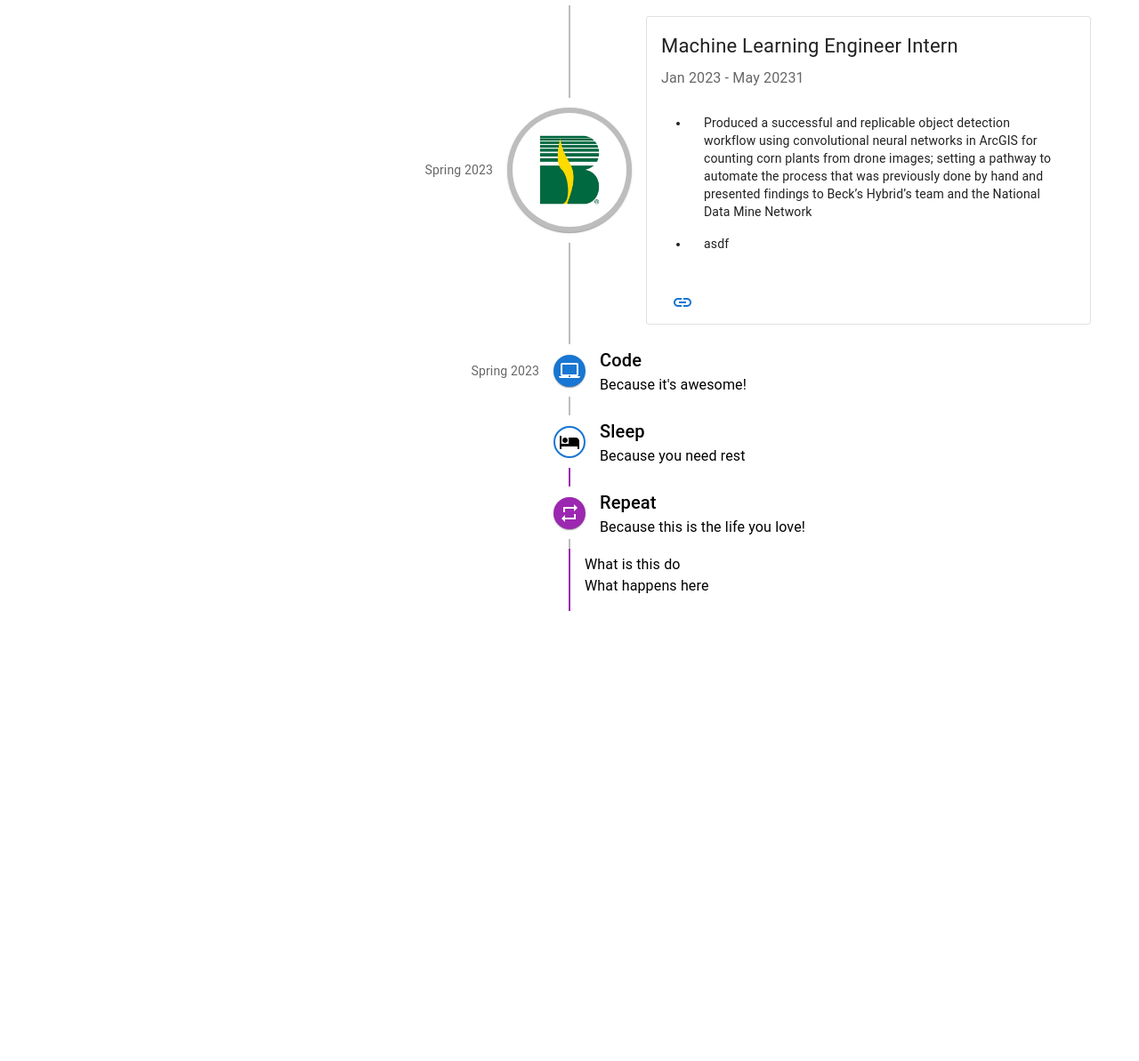
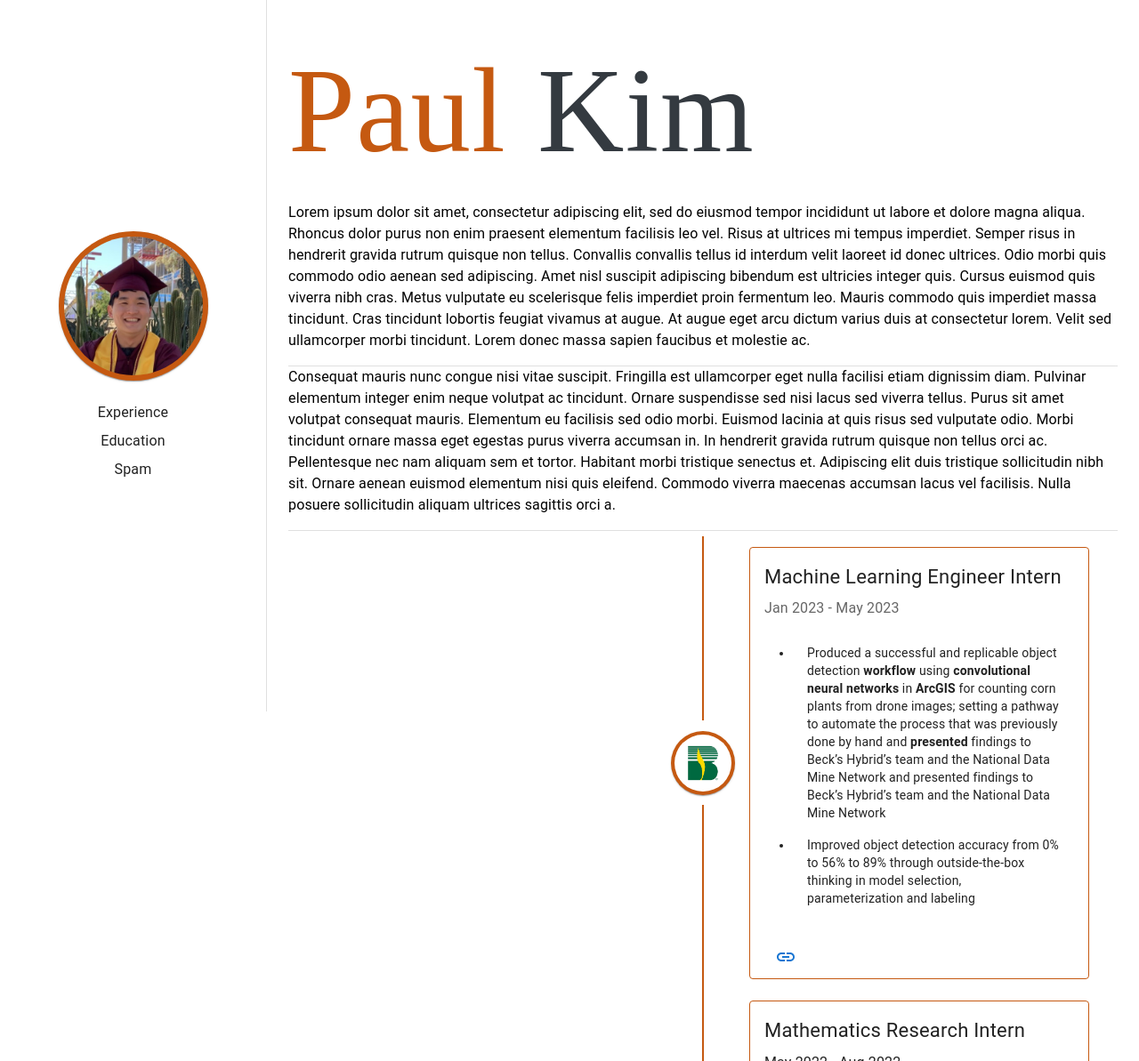
Before and after one commit to PaulEunKim/resume2, a Gatsby site: page / in a window 1280 px wide. Shown: the top 1193 px of the page at 89% size. Before the commit the page ends 800 px from the top, so only its background shows below. Built offline with nearby package versions, Linux system fonts and the light colour scheme; Gatsby itself is replaced by a stand-in of ours; a web font is replaced by a local one.

Commit message:
made timeline but scrapping it for regular boxes

```diff
--- a/package.json
+++ b/package.json
@@ -18,6 +18,7 @@
   "dependencies": {
     "@emotion/react": "^11.11.0",
     "@emotion/styled": "^11.11.0",
+    "@fontsource/saira-extra-condensed": "^5.0.3",
     "@mui/icons-material": "^5.11.16",
     "@mui/lab": "^5.0.0-alpha.132",
     "autoprefixer": "^10.4.14",
--- /dev/null
+++ b/src/components/ASUCard.tsx
@@ -0,0 +1,61 @@
+import * as React from "react";
+import LinkIcon from "@mui/icons-material/Link";
+
+import Typography from "@mui/material/Typography";
+
+import Box from "@mui/material/Box";
+
+//card
+import Card from "@mui/material/Card";
+import CardActions from "@mui/material/CardActions";
+import CardContent from "@mui/material/CardContent";
+
+import Button from "@mui/material/Button";
+
+//lists
+import List from "@mui/material/List";
+import ListItem from "@mui/material/ListItem";
+
+const ASUContents = (
+  <React.Fragment>
+    <CardContent>
+      <Typography sx={{ fontSize: 22 }} color="text.primary" gutterBottom>
+        Mathematics Research Intern
+      </Typography>
+
+      <Typography sx={{ mb: 1.5 }}>
+        May 2022 - Aug 2022
+      </Typography>
+
+      <Typography variant="body2">
+        <List sx={{ listStyleType: "disc", pl: 4 }}>
+          <ListItem sx={{ display: "list-item" }}>
+            Integrated a variety of <strong>linear algebra</strong>,
+            <strong> numerical analysis</strong>, and
+            <strong>calculus</strong> techniques to de-blur blurry/noisy images
+            using <strong>MatLab</strong> and presented findings to ASU
+            professors and students
+          </ListItem>
+        </List>
+      </Typography>
+    </CardContent>
+
+    <CardActions>
+      <Button size="small">
+        <LinkIcon></LinkIcon>
+      </Button>
+    </CardActions>
+  </React.Fragment>
+);
+
+const ASUCard = () => {
+  return (
+    <React.Fragment>
+      <Box sx={{ minWidth: 275, maxWidth: 500 }}>
+        <Card variant="outlined" sx={{borderColor: '#c55911'}}>{ASUContents}</Card>
+      </Box>
+    </React.Fragment>
+  );
+}
+
+export default ASUCard
--- /dev/null
+++ b/src/components/AuroraCard.tsx
@@ -0,0 +1,58 @@
+import * as React from "react";
+import LinkIcon from "@mui/icons-material/Link";
+
+import Typography from "@mui/material/Typography";
+
+import Box from "@mui/material/Box";
+
+//card
+import Card from "@mui/material/Card";
+import CardActions from "@mui/material/CardActions";
+import CardContent from "@mui/material/CardContent";
+
+import Button from "@mui/material/Button";
+
+//lists
+import List from "@mui/material/List";
+import ListItem from "@mui/material/ListItem";
+
+const AuroraContents = (
+  <React.Fragment>
+    <CardContent>
+      <Typography sx={{ fontSize: 22 }} color="text.primary" gutterBottom>
+        Software Development Intern
+      </Typography>
+
+      <Typography sx={{ mb: 1.5 }} color="text.secondary">
+        Sep 2019 - Mar 2020
+      </Typography>
+
+      <Typography variant="body2">
+        <List sx={{ listStyleType: "disc", pl: 4 }}>
+          <ListItem sx={{ display: "list-item" }}>
+            Digitized court operations, processes, and forms using
+            <strong> HTML, CSS, JavaScript, and PHP</strong>
+          </ListItem>
+        </List>
+      </Typography>
+    </CardContent>
+
+    <CardActions>
+      <Button size="small">
+        <LinkIcon></LinkIcon>
+      </Button>
+    </CardActions>
+  </React.Fragment>
+);
+
+const AuroraCard = () => {
+  return (
+    <React.Fragment>
+      <Box sx={{ minWidth: 275, maxWidth: 500 }}>
+        <Card variant="outlined" sx={{borderColor: '#c55911'}}>{AuroraContents}</Card>
+      </Box>
+    </React.Fragment>
+  );
+};
+
+export default AuroraCard;
--- /dev/null
+++ b/src/components/BecksCard.tsx
@@ -0,0 +1,73 @@
+import * as React from "react";
+
+// icons
+import LinkIcon from "@mui/icons-material/Link";
+
+import Typography from "@mui/material/Typography";
+
+import Box from "@mui/material/Box";
+
+//card
+import Card from "@mui/material/Card";
+import CardActions from "@mui/material/CardActions";
+import CardContent from "@mui/material/CardContent";
+
+//button
+import Button from "@mui/material/Button";
+
+//lists
+import List from "@mui/material/List";
+import ListItem from "@mui/material/ListItem";
+
+const BecksContents = (
+  <React.Fragment>
+    <CardContent>
+      <Typography sx={{ fontSize: 22 }} color="text.primary" gutterBottom>
+      Machine Learning Engineer Intern
+      </Typography>
+
+      <Typography sx={{ mb: 1.5 }} color="text.secondary">
+        Jan 2023 - May 2023
+      </Typography>
+
+      <Typography variant="body2">
+        <List sx={{ listStyleType: "disc", pl: 4 }}>
+          <ListItem sx={{ display: "list-item" }}>
+            Produced a successful and replicable object detection
+            <strong> workflow</strong> using
+            <strong> convolutional neural networks</strong> in
+            <strong> ArcGIS</strong> for counting corn plants from drone images;
+            setting a pathway to automate the process that was previously done
+            by hand and <strong>presented</strong> findings to Beck’s Hybrid’s
+            team and the National Data Mine Network and presented findings to
+            Beck’s Hybrid’s team and the National Data Mine Network
+          </ListItem>
+
+          <ListItem sx={{ display: "list-item" }}>
+            Improved object detection accuracy from 0% to 56% to 89% through
+            outside-the-box thinking in model selection, parameterization and
+            labeling
+          </ListItem>
+        </List>
+      </Typography>
+    </CardContent>
+
+    <CardActions>
+      <Button size="small">
+        <LinkIcon></LinkIcon>
+      </Button>
+    </CardActions>
+  </React.Fragment>
+);
+
+const BecksCard = () => {
+  return (
+    <React.Fragment>
+      <Box sx={{ minWidth: 275, maxWidth: 500 }}>
+        <Card variant="outlined" sx={{borderColor: '#c55911'}}>{BecksContents}</Card>
+      </Box>
+    </React.Fragment>
+  );
+}
+
+export default BecksCard;
--- /dev/null
+++ b/src/components/CustomizedTimeline.tsx
@@ -0,0 +1,121 @@
+import * as React from "react";
+
+//images
+import becks from "../images/becks.jpg";
+import asu from "../images/asu.jpg";
+import aurora from "../images/aurora.jpg";
+
+//timeline
+import Timeline from "@mui/lab/Timeline";
+import TimelineItem from "@mui/lab/TimelineItem";
+import TimelineSeparator from "@mui/lab/TimelineSeparator";
+import TimelineConnector from "@mui/lab/TimelineConnector";
+import TimelineContent from "@mui/lab/TimelineContent";
+import TimelineOppositeContent from "@mui/lab/TimelineOppositeContent";
+import TimelineDot from "@mui/lab/TimelineDot";
+
+import { Avatar } from "@mui/material";
+
+//components
+import BecksCard from "./BecksCard";
+import AuroraCard from "./AuroraCard";
+import ASUCard from "./ASUCard";
+
+import Typography from "@mui/material/Typography";
+
+const CustomizedTimeline = () => {
+  return (
+    <Timeline position="right" >
+      <TimelineItem sx={{display: 'flex', justifyContent:'flex-start'}}>
+        {/* <TimelineOppositeContent
+          sx={{ m: "auto 0", fontSize: 24 }}
+          align="right"
+          variant="body2"
+          color="text.secondary"
+        >
+          <Typography
+            sx={{ fontSize: 36, fontFamily: "Saira Extra Condensed" }}
+            color="#c55911"
+            gutterBottom
+          >
+            Spring '23
+          </Typography>
+        </TimelineOppositeContent> */}
+        <TimelineSeparator>
+          <TimelineConnector sx={{ backgroundColor: "#c55911" }} />
+          <TimelineDot sx={{backgroundColor: '#c55911', border: '.1px'}}>
+            <Avatar
+              alt="Remy Sharp"
+              src={becks}
+              sx={{ width: 64, height: 64 }}
+            />
+          </TimelineDot>
+          <TimelineConnector sx={{ backgroundColor: "#c55911" }} />
+        </TimelineSeparator>
+        <TimelineContent sx={{ py: "12px", px: 2 }}>
+          <BecksCard></BecksCard>
+        </TimelineContent>
+      </TimelineItem>
+
+      <TimelineItem>
+        <TimelineOppositeContent
+          sx={{ m: "auto 0", fontSize: 24 }}
+          align="right"
+          variant="body2"
+          color="text.secondary"
+        >
+          <Typography
+            sx={{ fontSize: 36, fontFamily: "Saira Extra Condensed" }}
+            color="#c55911"
+            gutterBottom
+          >
+            Summer '22
+          </Typography>
+        </TimelineOppositeContent>
+        <TimelineSeparator>
+          <TimelineConnector sx={{ backgroundColor: "#c55911" }} />
+          <TimelineDot sx={{backgroundColor: '#c55911', border: '.1px'}}>
+            <Avatar alt="Remy Sharp" src={asu} sx={{ width: 64, height: 64 }} />
+          </TimelineDot>
+          <TimelineConnector sx={{ backgroundColor: "#c55911" }} />
+        </TimelineSeparator>
+        <TimelineContent sx={{ py: "12px", px: 2 }}>
+          <ASUCard></ASUCard>
+        </TimelineContent>
+      </TimelineItem>
+
+      <TimelineItem>
+        <TimelineOppositeContent
+          sx={{ m: "auto 0", fontSize: 24 }}
+          align="right"
+          variant="body2"
+          color="text.secondary"
+        >
+          <Typography
+            sx={{ fontSize: 36, fontFamily: "Saira Extra Condensed" }}
+            color="#c55911"
+            gutterBottom
+          >
+            Winter '19, Spring '20
+          </Typography>
+        </TimelineOppositeContent>
+        <TimelineSeparator>
+          <TimelineConnector sx={{ backgroundColor: "#c55911" }} />
+          <TimelineDot sx={{backgroundColor: '#c55911', border: '.1px'}}>
+            <Avatar
+              alt="Remy Sharp"
+              src={aurora}
+              sx={{ width: 64, height: 64 }}
+            />
+          </TimelineDot>
+          <TimelineConnector sx={{ backgroundColor: "#c55911" }} />
+        </TimelineSeparator>
+        <TimelineContent sx={{ py: "12px", px: 2 }}>
+          <AuroraCard></AuroraCard>
+        </TimelineContent>
+      </TimelineItem>
+    </Timeline>
+  );
+};
+
+export default CustomizedTimeline;
--- /dev/null
+++ b/src/components/ResponsiveDrawer.tsx
@@ -0,0 +1,131 @@
+import * as React from "react";
+import AppBar from "@mui/material/AppBar";
+import Box from "@mui/material/Box";
+import CssBaseline from "@mui/material/CssBaseline";
+import Divider from "@mui/material/Divider";
+import Drawer from "@mui/material/Drawer";
+import IconButton from "@mui/material/IconButton";
+import InboxIcon from "@mui/icons-material/MoveToInbox";
+import List from "@mui/material/List";
+import ListItem from "@mui/material/ListItem";
+import ListItemButton from "@mui/material/ListItemButton";
+import ListItemIcon from "@mui/material/ListItemIcon";
+import ListItemText from "@mui/material/ListItemText";
+import MailIcon from "@mui/icons-material/Mail";
+import MenuIcon from "@mui/icons-material/Menu";
+import Toolbar from "@mui/material/Toolbar";
+import Typography from "@mui/material/Typography";
+import { Avatar } from "@mui/material";
+import asu from "../images/asu.png";
+import Grid from "@mui/material/Grid";
+import Paper from "@mui/material/Paper";
+import { styled } from "@mui/material/styles";
+import CustomizedTimeline from "../components/CustomizedTimeline";
+
+import profile from "../images/profile-linkedin-avatar.jpg";
+import { TimelineDot } from "@mui/lab";
+
+import "@fontsource/saira-extra-condensed/600.css"; // Specify weight
+
+const drawerWidth = 300;
+
+const ResponsiveDrawer = () => {
+  const drawer = (
+    <Box>
+      <Box sx={{ justifyContent: "center", display: "flex" }}>
+        <TimelineDot sx={{backgroundColor: '#c55911'}}>
+          <Avatar
+            alt="Remy Sharp"
+            src={profile}
+            sx={{ width: 156, height: 156 }}
+          />
+        </TimelineDot>
+      </Box>
+
+      <List>
+        {["Experience", "Education", "Spam"].map((text, index) => (
+          <ListItem sx={{ textAlign: "center" }} key={text} disablePadding>
+            <Typography>
+
+            </Typography>
+            <ListItemText primary={text} />
+          </ListItem>
+        ))}
+      </List>
+    </Box>
+  );
+
+  return (
+    <Box sx={{ display: "flex" }}>
+      {/* drawer */}
+      <Box
+        component="nav"
+        sx={{ width: { sm: drawerWidth }, flexShrink: { sm: 0 } }}
+        aria-label="mailbox folders"
+      >
+        <Drawer
+          variant="permanent"
+          sx={{
+            display: { xs: "none", sm: "block" },
+            "& .MuiDrawer-paper": {
+              boxSizing: "border-box",
+              width: drawerWidth,
+              justifyContent: "center",
+            },
+          }}
+          open
+        >
+          {drawer}
+        </Drawer>
+      </Box>
+
+      {/* content */}
+      <Box
+        component="main"
+        sx={{
+          flexGrow: 1,
+          p: 3,
+          width: { sm: `calc(100% - ${drawerWidth}px)` },
+        }}
+      >
+        <Typography sx={{fontFamily: 'Saira Extra Condensed', fontSize: 135, color: '#c55911'}}>
+          Paul <Box component="span" sx={{color: '#343a40'}}>Kim</Box>
+        </Typography>
+        <Typography paragraph>
+          Lorem ipsum dolor sit amet, consectetur adipiscing elit, sed do
+          eiusmod tempor incididunt ut labore et dolore magna aliqua. Rhoncus
+          dolor purus non enim praesent elementum facilisis leo vel. Risus at
+          ultrices mi tempus imperdiet. Semper risus in hendrerit gravida rutrum
+          quisque non tellus. Convallis convallis tellus id interdum velit
+          laoreet id donec ultrices. Odio morbi quis commodo odio aenean sed
+          adipiscing. Amet nisl suscipit adipiscing bibendum est ultricies
+          integer quis. Cursus euismod quis viverra nibh cras. Metus vulputate
+          eu scelerisque felis imperdiet proin fermentum leo. Mauris commodo
+          quis imperdiet massa tincidunt. Cras tincidunt lobortis feugiat
+          vivamus at augue. At augue eget arcu dictum varius duis at consectetur
+          lorem. Velit sed ullamcorper morbi tincidunt. Lorem donec massa sapien
+          faucibus et molestie ac.
+        </Typography>
+        <Divider />
+        <Typography paragraph>
+          Consequat mauris nunc congue nisi vitae suscipit. Fringilla est
+          ullamcorper eget nulla facilisi etiam dignissim diam. Pulvinar
+          elementum integer enim neque volutpat ac tincidunt. Ornare suspendisse
+          sed nisi lacus sed viverra tellus. Purus sit amet volutpat consequat
+          mauris. Elementum eu facilisis sed odio morbi. Euismod lacinia at quis
+          risus sed vulputate odio. Morbi tincidunt ornare massa eget egestas
+          purus viverra accumsan in. In hendrerit gravida rutrum quisque non
+          tellus orci ac. Pellentesque nec nam aliquam sem et tortor. Habitant
+          morbi tristique senectus et. Adipiscing elit duis tristique
+          sollicitudin nibh sit. Ornare aenean euismod elementum nisi quis
+          eleifend. Commodo viverra maecenas accumsan lacus vel facilisis. Nulla
+          posuere sollicitudin aliquam ultrices sagittis orci a.
+        </Typography>
+        <Divider />
+        <CustomizedTimeline></CustomizedTimeline>
+      </Box>
+    </Box>
+  );
+};
+
+export default ResponsiveDrawer;
--- /dev/null
+++ b/src/pages/declare.d.ts
@@ -0,0 +1,4 @@
+declare module '*.jpg';
+declare module '*.gif';
+declare module '*.png';
+declare module '*.svg';
--- a/src/pages/index.tsx
+++ b/src/pages/index.tsx
@@ -1,174 +1,32 @@
 import * as React from "react";
 import type { HeadFC, PageProps } from "gatsby";
-import becks from "./becks.jpg";
-
-import Timeline from "@mui/lab/Timeline";
-import TimelineItem from "@mui/lab/TimelineItem";
-import TimelineSeparator from "@mui/lab/TimelineSeparator";
-import TimelineConnector from "@mui/lab/TimelineConnector";
-import TimelineContent from "@mui/lab/TimelineContent";
-import TimelineOppositeContent from "@mui/lab/TimelineOppositeContent";
-import TimelineDot from "@mui/lab/TimelineDot";
-
-// icons
-import FastfoodIcon from "@mui/icons-material/Fastfood";
-import LaptopMacIcon from "@mui/icons-material/LaptopMac";
-import HotelIcon from "@mui/icons-material/Hotel";
-import LinkIcon from "@mui/icons-material/Link";
-
-import RepeatIcon from "@mui/icons-material/Repeat";
-import Typography from "@mui/material/Typography";
-import { Avatar } from "@mui/material";
+import CustomizedTimeline from "../components/CustomizedTimeline";
 
 import Box from "@mui/material/Box";
-import Card from "@mui/material/Card";
-import CardActions from "@mui/material/CardActions";
-import CardContent from "@mui/material/CardContent";
-import Button from "@mui/material/Button";
+import Drawer from "@mui/material/Drawer";
+import AppBar from "@mui/material/AppBar";
+import CssBaseline from "@mui/material/CssBaseline";
+import Toolbar from "@mui/material/Toolbar";
+import List from "@mui/material/List";
+import Typography from "@mui/material/Typography";
+import Divider from "@mui/material/Divider";
+import ListItem from "@mui/material/ListItem";
+import ListItemButton from "@mui/material/ListItemButton";
+import ListItemIcon from "@mui/material/ListItemIcon";
+import ListItemText from "@mui/material/ListItemText";
+import InboxIcon from "@mui/icons-material/MoveToInbox";
+import MailIcon from "@mui/icons-material/Mail";
 
-//lists
-import List from "@mui/material/List";
-import ListItem from "@mui/material/ListItem";
-import ListItemText from "@mui/material/ListItemText";
+import becks from "../images/becks.jpg";
+import { Avatar } from "@mui/material";
+import ResponsiveDrawer from "../components/ResponsiveDrawer";
 
-import data from "./resumeContents";
-
-const experience = [<React.Fragment>1</React.Fragment>,<React.Fragment>2</React.Fragment>];
-
-const card = (
-  <React.Fragment>
-    <CardContent>
-      <Typography sx={{ fontSize: 22 }} color="text.primary" gutterBottom>
-        {data.experience.title[0]}
-      </Typography>
-
-      <Typography sx={{ mb: 1.5 }} color="text.secondary">
-        Jan 2023 - May 2023
-        {experience[0]}
-      </Typography>
-
-      <Typography variant="body2">
-            {data.experience.description[0]}
-      </Typography>
-    </CardContent>
-
-    <CardActions>
-      <Button size="small">
-        <LinkIcon></LinkIcon>
-      </Button>
-    </CardActions>
-  </React.Fragment>
-);
-
-function OutlinedCard() {
-  return (
-    <Box sx={{ minWidth: 275, maxWidth: 500 }}>
-      <Card variant="outlined">{card}</Card>
-    </Box>
-  );
-}
-function CustomizedTimeline() {
-  return (
-    <Timeline position="right">
-      {/* Becks */}
-      <TimelineItem>
-        <TimelineOppositeContent
-          sx={{ m: "auto 0" }}
-          align="right"
-          variant="body2"
-          color="text.secondary"
-        >
-          Spring 2023
-        </TimelineOppositeContent>
-        <TimelineSeparator>
-          <TimelineConnector />
-          <TimelineDot>
-            <Avatar alt="Remy Sharp" src={becks} sx={{ width: 128, height: 128 }}/>
-          </TimelineDot>
-          <TimelineConnector />
-        </TimelineSeparator>
-        <TimelineContent sx={{ py: "12px", px: 2 }}>
-          {/* <Typography variant="h6" component="span">
-            Machine Learning Research Intern
-          </Typography>
-          <Typography>Because you need strength</Typography> */}
-          <OutlinedCard></OutlinedCard>
-        </TimelineContent>
-      </TimelineItem>
-
-      {/* Mathematics Research */}
-      <TimelineItem>
-        <TimelineOppositeContent
-          sx={{ m: "auto 0" }}
-          variant="body2"
-          color="text.secondary"
-        >
-          Spring 2023
-        </TimelineOppositeContent>
-        <TimelineSeparator>
-          <TimelineConnector />
-          <TimelineDot color="primary">
-            <LaptopMacIcon />
-          </TimelineDot>
-          <TimelineConnector />
-        </TimelineSeparator>
-        <TimelineContent sx={{ py: "12px", px: 2 }}>
-          <Typography variant="h6" component="span">
-            Code
-          </Typography>
-          <Typography>Because it&apos;s awesome!</Typography>
-        </TimelineContent>
-      </TimelineItem>
-
-      <TimelineItem>
-        <TimelineSeparator>
-          <TimelineConnector />
-          <TimelineDot color="primary" variant="outlined">
-            <HotelIcon />
-          </TimelineDot>
-          <TimelineConnector sx={{ bgcolor: "secondary.main" }} />
-        </TimelineSeparator>
-        <TimelineContent sx={{ py: "12px", px: 2 }}>
-          <Typography variant="h6" component="span">
-            Sleep
-          </Typography>
-          <Typography>Because you need rest</Typography>
-        </TimelineContent>
-      </TimelineItem>
-
-      <TimelineItem>
-        <TimelineSeparator>
-          <TimelineConnector sx={{ bgcolor: "secondary.main" }} />
-          <TimelineDot color="secondary">
-            <RepeatIcon />
-          </TimelineDot>
-          <TimelineConnector />
-        </TimelineSeparator>
-        <TimelineContent sx={{ py: "12px", px: 2 }}>
-          <Typography variant="h6" component="span">
-            Repeat
-          </Typography>
-          <Typography>Because this is the life you love!</Typography>
-        </TimelineContent>
-      </TimelineItem>
-
-      <TimelineItem>
-        <TimelineSeparator>
-          <TimelineConnector sx={{ bgcolor: "secondary.main" }} />
-        </TimelineSeparator>
-        <TimelineContent>
-          What is this do
-          <Typography>What happens here</Typography>
-        </TimelineContent>
-      </TimelineItem>
-    </Timeline>
-  );
-}
+const drawerWidth = 300;
 
 const IndexPage: React.FC<PageProps> = () => {
   return (
     <div>
-      <CustomizedTimeline></CustomizedTimeline>
+      <ResponsiveDrawer></ResponsiveDrawer>
     </div>
   );
 };
--- a/src/pages/resumeContents.tsx
+++ b/src/pages/resumeContents.tsx
@@ -6,55 +6,56 @@ import ListItem from "@mui/material/ListItem";
 import ListItemText from "@mui/material/ListItemText";
 
 const resume = {
-    "experience": {
-
-      "title": [
+  experience: {
+    title: [
       "Machine Learning Engineer Intern",
       "Mathematics Research Intern",
       "Warehouse Associate",
-        "Software Development Intern"
+      "Software Development Intern",
     ],
 
-      "company": [
+    company: [
       "Beck's Hybrids",
       "Arizona State University",
       "Amazon",
-        "City of Aurora"
+      "City of Aurora",
     ],
 
-      "tenure": [
+    tenure: [
       "Jan 2023 - May 2023",
       "May 2022 - Aug 2022",
       "Sep 2018 - May 2022",
-        "Sep 2019 - Mar 2020"
+      "Sep 2019 - Mar 2020",
     ],
 
-      "description": [
+    description: [
       [
         <List sx={{ listStyleType: "disc", pl: 4 }}>
           <ListItem sx={{ display: "list-item" }}>
-          Produced a successful and replicable object detection workflow using convolutional neural networks in ArcGIS for counting corn plants from drone images; setting a pathway to automate the process that was previously done by hand and presented findings to Beck’s Hybrid’s team and the National Data Mine Network
+            Produced a successful and replicable object detection workflow using
+            convolutional neural networks in ArcGIS for counting corn plants
+            from drone images; setting a pathway to automate the process that
+            was previously done by hand and presented findings to Beck’s
+            Hybrid’s team and the National Data Mine Network
           </ListItem>
           <ListItem sx={{ display: "list-item" }}>asdf</ListItem>
-        </List>
-
+        </List>,
       ],
 
       [
-          "Integrated a variety of linear algebra, numerical analysis, and calculus techniques to de-blur blurry/noisy imagesIntegrated a variety of linear algebra, numerical analysis, and calculus techniques to de-blur blurry/noisy images"
+        "Integrated a variety of linear algebra, numerical analysis, and calculus techniques to de-blur blurry/noisy imagesIntegrated a variety of linear algebra, numerical analysis, and calculus techniques to de-blur blurry/noisy images",
       ],
 
       [
         "Awarded employee of the quarter (Winter ‘18) for working efficiently, accepting the most difficult tasks, and without absences",
-          "Designed a stow cart that was later used as standard practice across other larger Delivery Station facilities"
+        "Designed a stow cart that was later used as standard practice across other larger Delivery Station facilities",
       ],
 
       [
-          "Digitized court operations, processes, and forms using HTML, CSS, JavaScript, and PHP"
-        ]
-      ]
-    }
-  }
+        "Digitized court operations, processes, and forms using HTML, CSS, JavaScript, and PHP",
+      ],
+    ],
+  },
+};
 
-
-export default resume
+export default resume;
```
Also changed, not shown: src/components/timeline.tsx (deleted, +0 -68 lines), src/pages/data.json (+8 -0 lines), src/components/AmazonCard.tsx (added), src/images/asu.jpg (added), src/images/asu.png (added), src/images/aurora.jpg (added), src/images/aurora.svg (added), src/images/becks.jpg (renamed from src/pages/becks.jpg), src/images/giphy.gif (added), src/images/profile-linkedin-avatar.jpg (added), 1 other file. Lines whose indentation alone changed are shown as unchanged.
